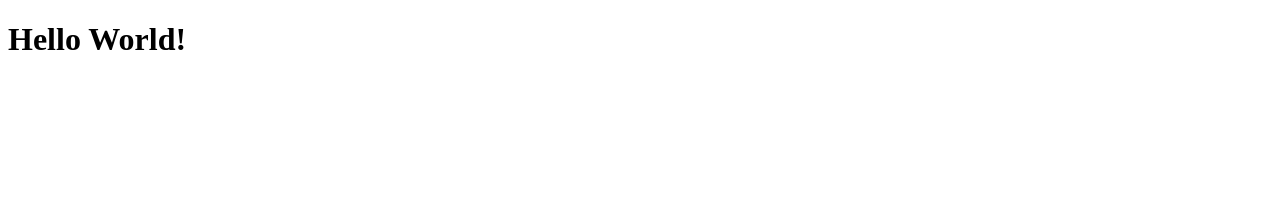
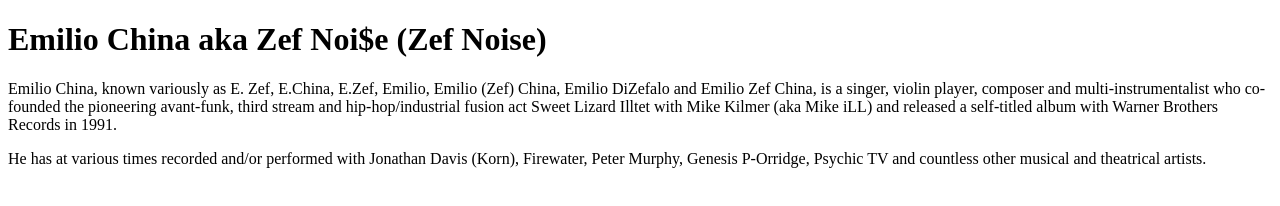
Before and after one commit to Zef-Noise/homepage, a plain HTML site: page index.html in a window 1280 px wide. Drawn offline with Linux system fonts and the light colour scheme.

Commit message:
Quick hacked biography.

```diff
--- a/index.html
+++ b/index.html
@@ -1,10 +1,19 @@
 <!DOCTYPE html>
 <html>
-  <head>
-    <meta charset="utf-8">
-    <title>Home</title>
-  </head>
-  <body>
-    <h1>Hello World!</h1>
-  </body>
+
+<head>
+  <meta charset="utf-8">
+  <title>Emilio China aka Zef Noi$e (Zef Noise)</title>
+</head>
+
+<body>
+  <h1>Emilio China aka Zef Noi$e (Zef Noise)</h1>
+  <p>Emilio China, known variously as E. Zef, E.China, E.Zef, Emilio, Emilio (Zef) China, Emilio DiZefalo and Emilio Zef
+    China, is a singer, violin player, composer and multi-instrumentalist who co-founded the pioneering avant-funk,
+    third stream and hip-hop/industrial fusion act Sweet Lizard Illtet with Mike Kilmer (aka Mike iLL) and released a
+    self-titled album with Warner Brothers Records in 1991.</p>
+  <p>He has at various times recorded and/or performed with Jonathan Davis (Korn), Firewater, Peter Murphy, Genesis
+    P-Orridge, Psychic TV and countless other musical and theatrical artists.</p>
+</body>
+
 </html>
```
